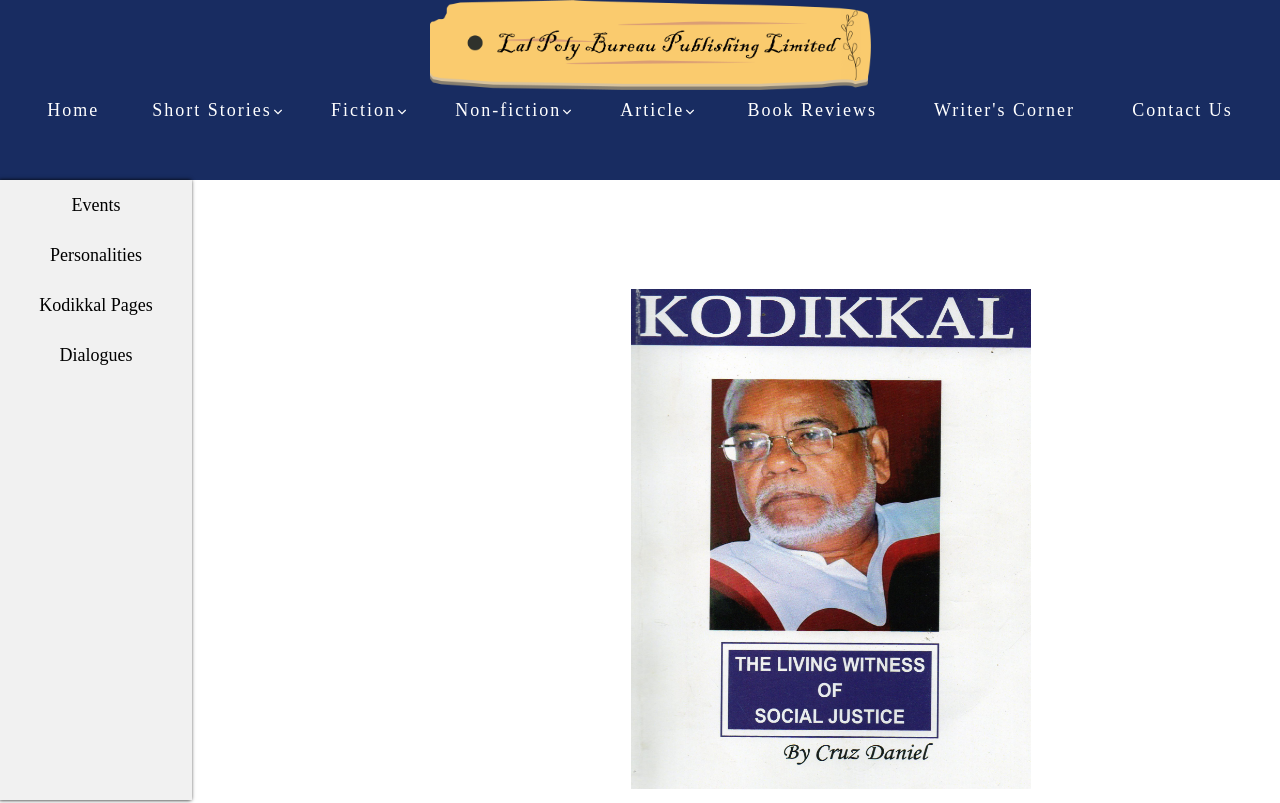
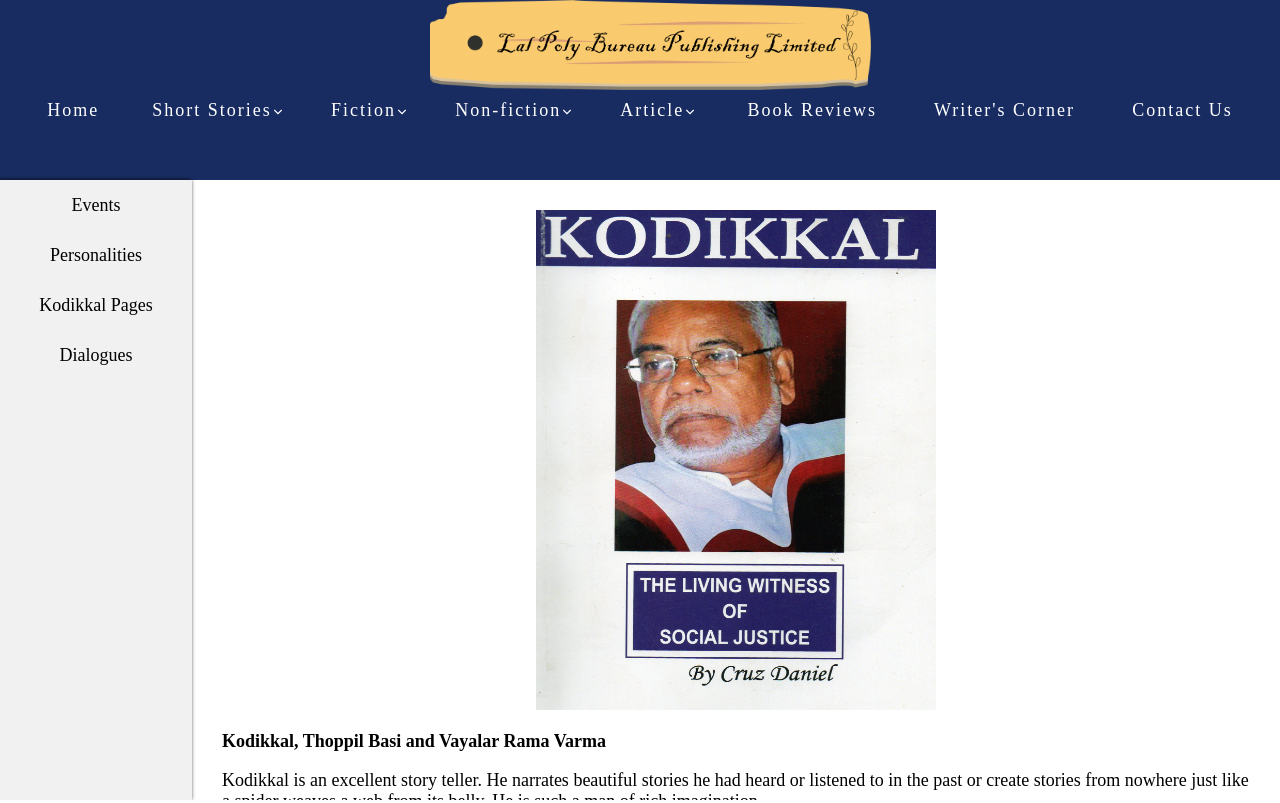
Before and after one commit to Ramnath2609/lal-poly-app, a React (Create React App) app: page /kodikkal-page in a window 1280 px wide. Shown: the top 803 px of the page. Built offline with nearby package versions, Linux system fonts and the light colour scheme.

Commit message:
styling changes added

```diff
--- a/src/components/Appbar.js
+++ b/src/components/Appbar.js
@@ -77,7 +77,6 @@ const StyledLink = styled(Link)`
 
   &:hover {
     transform: translateY(-5px);
-    background: rgba(0,0,0,0) linear-gradient(to right,#00c9fd 0%,#81ee8e 100%) repeat scroll 0 0;
     transition: all 0.3s ease 0s;
 
     ::before {
@@ -140,7 +139,6 @@ const DropDown = styled.div`
 
   &:hover ${DropDownButton} {
     transform: translateY(-5px);
-    background: rgba(0,0,0,0) linear-gradient(to right,#00c9fd 0%,#81ee8e 100%) repeat scroll 0 0;
     transition: all 0.3s ease 0s;
   }
 `;
--- a/src/components/KodikkalPage.js
+++ b/src/components/KodikkalPage.js
@@ -3,15 +3,15 @@ import styled from "styled-components";
 import Kodikkal from "../icons/Kodikkal/kodikkal.jpg"
 
 const Wrapper = styled.div`
-  margin-left: 190px;
-  margin-top: 10%;
   font-family: RobotoMedium;
   font-size: 18px;
+  overflow: auto;
 `;
 
 const HomeContent = styled.div`
-  width: 95%;
-  margin: auto;
+  width: 100%;
+  padding: 30px;
+  box-sizing: border-box;
 `;
 
 const FlexContainer = styled.div`
--- a/src/components/WriterCorner.js
+++ b/src/components/WriterCorner.js
@@ -1,26 +1,25 @@
 import React from "react";
 import styled from "styled-components";
 
-const Wrapper = styled.div.attrs({
+const ComingSoonText = styled.div.attrs({
     className: String('lal-WriterCorner')
 })`
-  margin-left: 190px;
-  margin-top: 12%;
   display: flex;
   align-items: center;
-  height: 400px;
   justify-content: center;
-  font-size: 18px;
-  font-family: RobotoBold;
+  font-size: 60px;
+  font-family: Roboto;
   font-weight: 600;
   color: #0077D9;
 `;
 
 const WriterCorner = () => {
     return (
-        <Wrapper>
-           Coming Soon...
-        </Wrapper>
+        <div>
+            <ComingSoonText>
+                Coming Soon...
+            </ComingSoonText>
+        </div>
     );
 };
 
```
